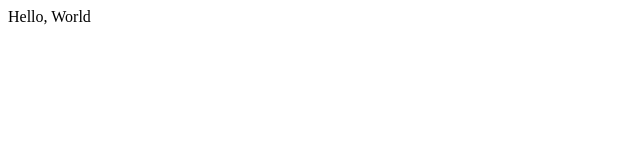
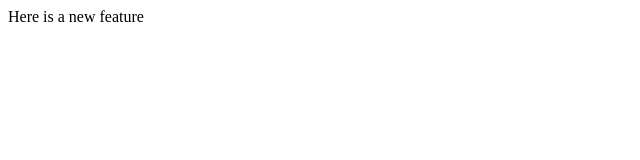
Before and after one commit to saaslam/lecture1, a plain HTML site: page index.html in a window 1280 px wide. Shown: the full height of the page, 0-640 px from the left. Drawn offline with Linux system fonts and the light colour scheme.

Commit message:
New branch features

```diff
--- a/index.html
+++ b/index.html
@@ -4,6 +4,6 @@
       <Title>Lecture1></title>
     </head>
     <body>
-        Hello, World
+        Here is a new feature
     </body>
  </html>
```
